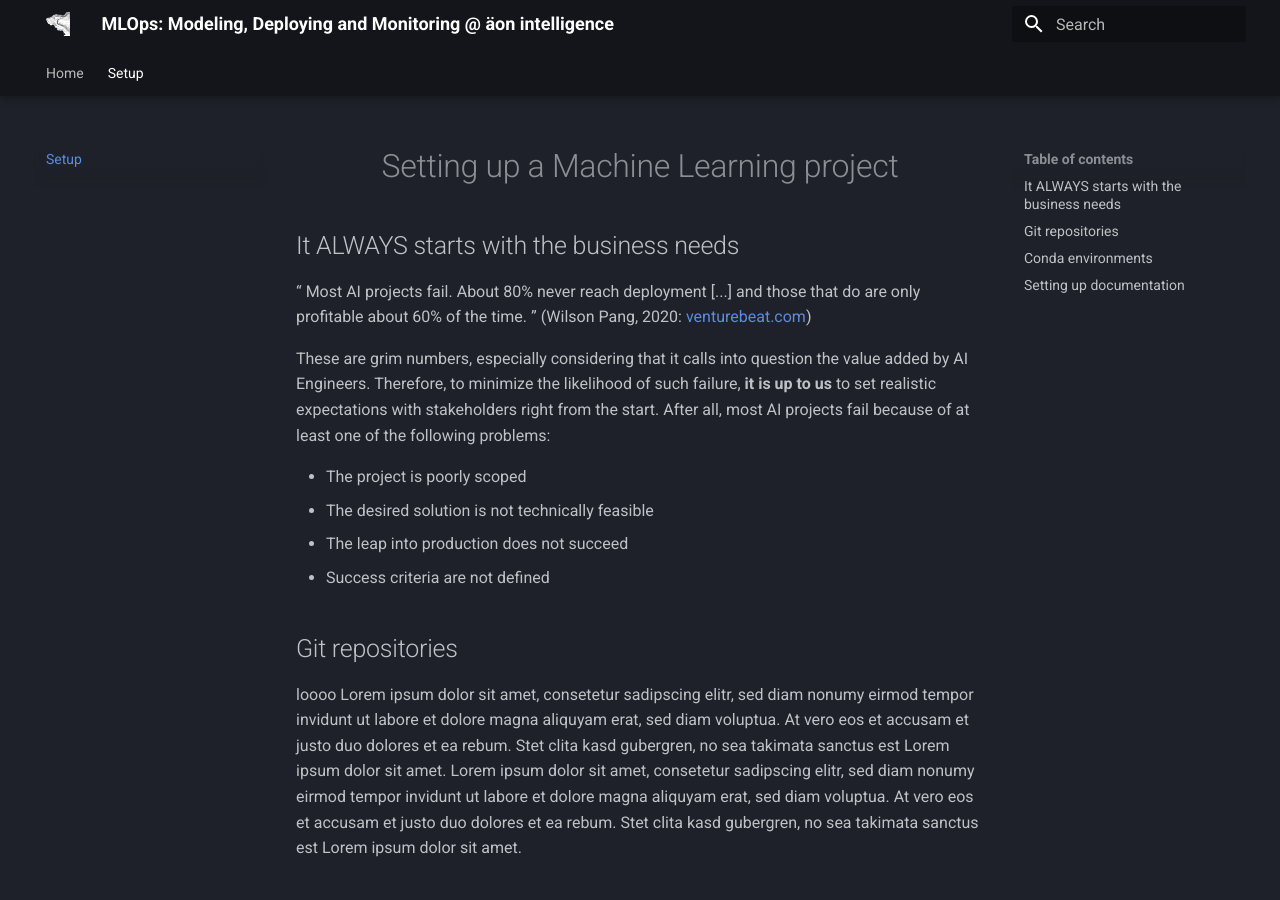
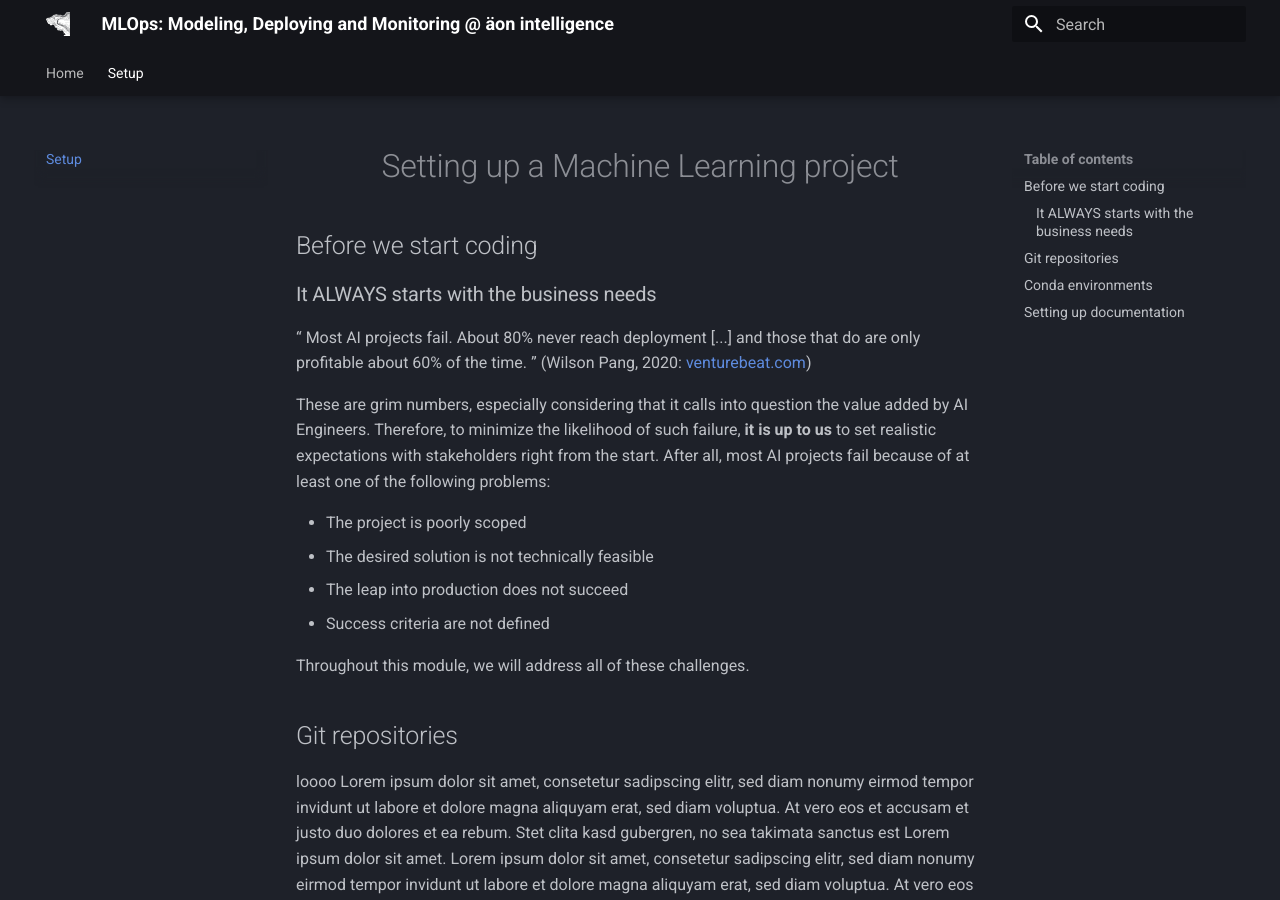
Before and after one commit to soltheaeon/mlops, an MkDocs documentation site: the page built from docs/setup.md, in a window 1280 px wide and 900 px high. Built offline with MkDocs 1.6.1 and Material for MkDocs 9.7.7, drawn with Linux system fonts in a browser that asks for light colours.

Commit message:
edit setup.md

```diff
--- a/docs/setup.md
+++ b/docs/setup.md
@@ -1,6 +1,8 @@
 #<center>Setting up a Machine Learning project</center>
 
-## It ALWAYS starts with the business needs
+## Before we start coding
+
+### It ALWAYS starts with the business needs
 
 <q cite="https://venturebeat.com/2020/12/16/the-future-of-ai-deployments-reaching-production-is-bright-in-2021/">
 Most AI projects fail. About 80% never reach deployment [...] and those that do are only profitable about 60% of the time.
@@ -13,6 +15,8 @@ These are grim numbers, especially considering that it calls into question the v
 - The leap into production does not succeed
 - Success criteria are not defined
 
+Throughout this module, we will address all of these challenges.
+
 ## Git repositories
 
 loooo Lorem ipsum dolor sit amet, consetetur sadipscing elitr, sed diam nonumy eirmod tempor invidunt ut labore et dolore magna aliquyam erat, sed diam voluptua. At vero eos et accusam et justo duo dolores et ea rebum. Stet clita kasd gubergren, no sea takimata sanctus est Lorem ipsum dolor sit amet. Lorem ipsum dolor sit amet, consetetur sadipscing elitr, sed diam nonumy eirmod tempor invidunt ut labore et dolore magna aliquyam erat, sed diam voluptua. At vero eos et accusam et justo duo dolores et ea rebum. Stet clita kasd gubergren, no sea takimata sanctus est Lorem ipsum dolor sit amet.
```
Also changed, not shown: site/search/search_index.json, site/setup/index.html, 1 other file.
